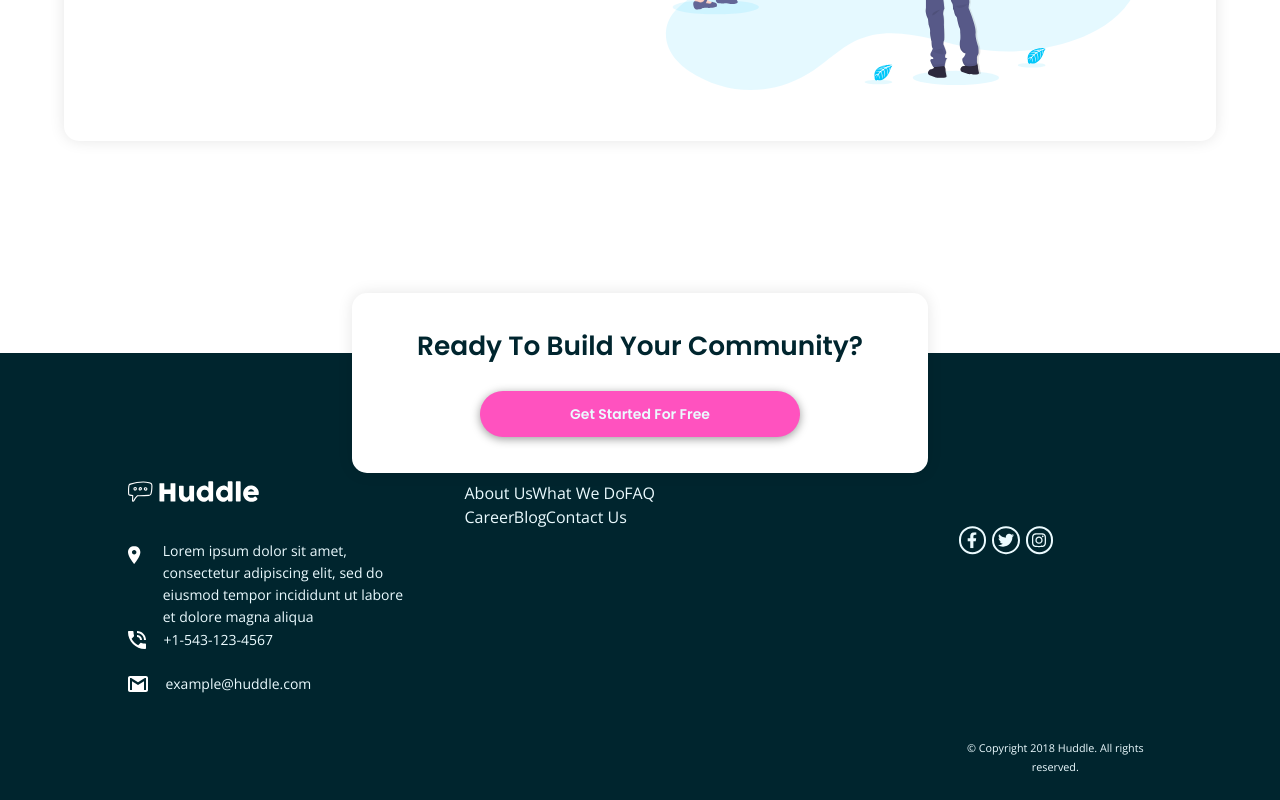
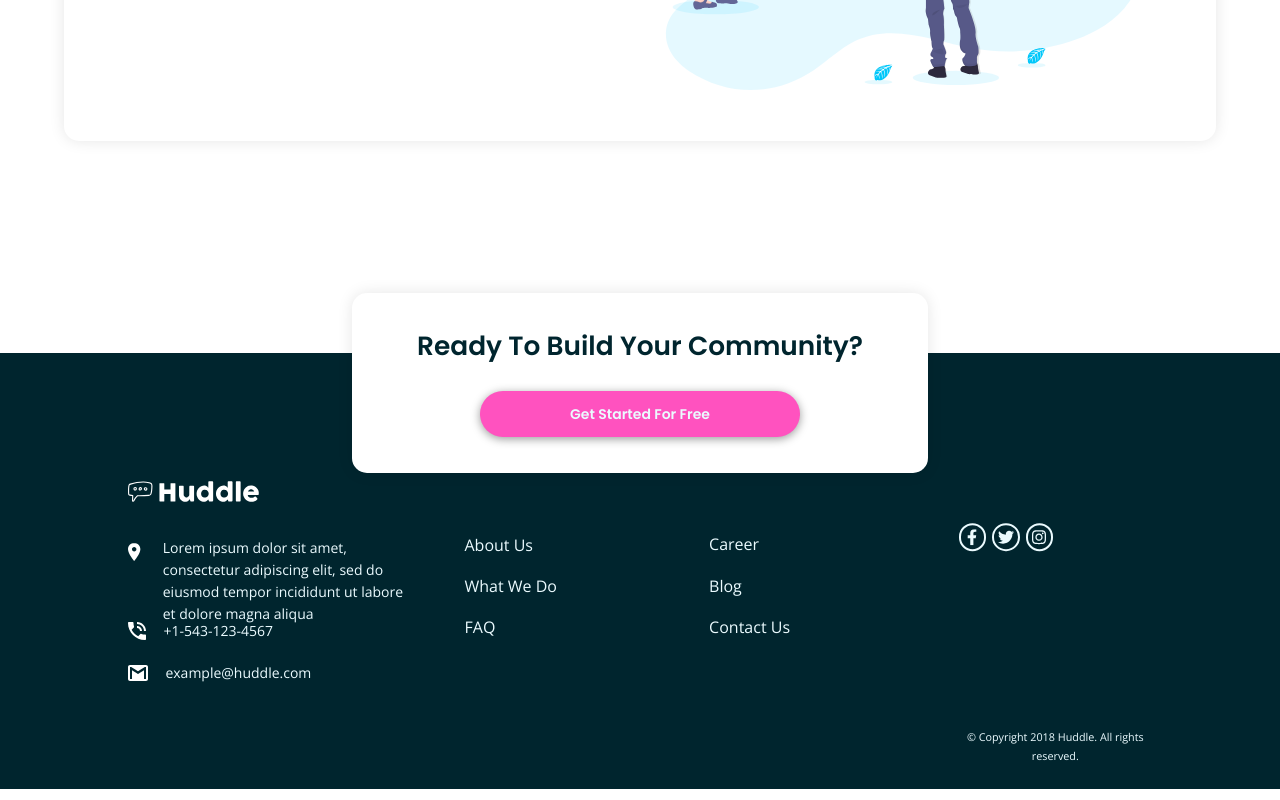
Before and after one commit to deb1401jit/Huddle-landing-page, a plain HTML site: page index.html in a window 1280 px wide. Shown: the part 2379-3179 px from the top of the page. Drawn offline with nearby package versions, Linux system fonts and the light colour scheme.

Commit message:
footer updated

```diff
--- a/index.html
+++ b/index.html
@@ -78,27 +78,37 @@
       <img src="images/icon-email.svg" alt="email icon">
       <p>example@huddle.com</p>
     </section>
-    <div class="footer-link-container">
+
     <a href="#" class="footer-links link-hover-animation">About Us</a>
     <a href="#" class="footer-links link-hover-animation">What We Do</a>
     <a href="#" class="footer-links link-hover-animation">FAQ</a>
     <a href="#" class="footer-links link-hover-animation">Career</a>
     <a href="#" class="footer-links link-hover-animation">Blog</a>
     <a href="#" class="footer-links link-hover-animation">Contact Us</a>
+
+    <div class="social-media-container">
+      <div tabindex="0">
+        <svg xmlns="http://www.w3.org/2000/svg" viewBox="0 0 320 512">
+          <path
+            d="M279.14 288l14.22-92.66h-88.91v-60.13c0-25.35 12.42-50.06 52.24-50.06h40.42V6.26S260.43 0 225.36 0c-73.22 0-121.08 44.38-121.08 124.72v70.62H22.89V288h81.39v224h100.17V288z" />
+        </svg>
       </div>
-    <div class="social-media-container">
-      <div>
-        <svg xmlns="http://www.w3.org/2000/svg" viewBox="0 0 320 512"><path d="M279.14 288l14.22-92.66h-88.91v-60.13c0-25.35 12.42-50.06 52.24-50.06h40.42V6.26S260.43 0 225.36 0c-73.22 0-121.08 44.38-121.08 124.72v70.62H22.89V288h81.39v224h100.17V288z"/></svg>
+      <div tabindex="0">
+        <svg xmlns="http://www.w3.org/2000/svg" viewBox="0 0 512 512">
+          <path
+            d="M459.37 151.716c.325 4.548.325 9.097.325 13.645 0 138.72-105.583 298.558-298.558 298.558-59.452 0-114.68-17.219-161.137-47.106 8.447.974 16.568 1.299 25.34 1.299 49.055 0 94.213-16.568 130.274-44.832-46.132-.975-84.792-31.188-98.112-72.772 6.498.974 12.995 1.624 19.818 1.624 9.421 0 18.843-1.3 27.614-3.573-48.081-9.747-84.143-51.98-84.143-102.985v-1.299c13.969 7.797 30.214 12.67 47.431 13.319-28.264-18.843-46.781-51.005-46.781-87.391 0-19.492 5.197-37.36 14.294-52.954 51.655 63.675 129.3 105.258 216.365 109.807-1.624-7.797-2.599-15.918-2.599-24.04 0-57.828 46.782-104.934 104.934-104.934 30.213 0 57.502 12.67 76.67 33.137 23.715-4.548 46.456-13.32 66.599-25.34-7.798 24.366-24.366 44.833-46.132 57.827 21.117-2.273 41.584-8.122 60.426-16.243-14.292 20.791-32.161 39.308-52.628 54.253z" />
+        </svg>
       </div>
-      <div>
-        <svg xmlns="http://www.w3.org/2000/svg" viewBox="0 0 512 512"><path d="M459.37 151.716c.325 4.548.325 9.097.325 13.645 0 138.72-105.583 298.558-298.558 298.558-59.452 0-114.68-17.219-161.137-47.106 8.447.974 16.568 1.299 25.34 1.299 49.055 0 94.213-16.568 130.274-44.832-46.132-.975-84.792-31.188-98.112-72.772 6.498.974 12.995 1.624 19.818 1.624 9.421 0 18.843-1.3 27.614-3.573-48.081-9.747-84.143-51.98-84.143-102.985v-1.299c13.969 7.797 30.214 12.67 47.431 13.319-28.264-18.843-46.781-51.005-46.781-87.391 0-19.492 5.197-37.36 14.294-52.954 51.655 63.675 129.3 105.258 216.365 109.807-1.624-7.797-2.599-15.918-2.599-24.04 0-57.828 46.782-104.934 104.934-104.934 30.213 0 57.502 12.67 76.67 33.137 23.715-4.548 46.456-13.32 66.599-25.34-7.798 24.366-24.366 44.833-46.132 57.827 21.117-2.273 41.584-8.122 60.426-16.243-14.292 20.791-32.161 39.308-52.628 54.253z"/></svg>
-      </div>
-      <div>
-        <svg xmlns="http://www.w3.org/2000/svg" viewBox="0 0 448 512"><path d="M224.1 141c-63.6 0-114.9 51.3-114.9 114.9s51.3 114.9 114.9 114.9S339 319.5 339 255.9 287.7 141 224.1 141zm0 189.6c-41.1 0-74.7-33.5-74.7-74.7s33.5-74.7 74.7-74.7 74.7 33.5 74.7 74.7-33.6 74.7-74.7 74.7zm146.4-194.3c0 14.9-12 26.8-26.8 26.8-14.9 0-26.8-12-26.8-26.8s12-26.8 26.8-26.8 26.8 12 26.8 26.8zm76.1 27.2c-1.7-35.9-9.9-67.7-36.2-93.9-26.2-26.2-58-34.4-93.9-36.2-37-2.1-147.9-2.1-184.9 0-35.8 1.7-67.6 9.9-93.9 36.1s-34.4 58-36.2 93.9c-2.1 37-2.1 147.9 0 184.9 1.7 35.9 9.9 67.7 36.2 93.9s58 34.4 93.9 36.2c37 2.1 147.9 2.1 184.9 0 35.9-1.7 67.7-9.9 93.9-36.2 26.2-26.2 34.4-58 36.2-93.9 2.1-37 2.1-147.8 0-184.8zM398.8 388c-7.8 19.6-22.9 34.7-42.6 42.6-29.5 11.7-99.5 9-132.1 9s-102.7 2.6-132.1-9c-19.6-7.8-34.7-22.9-42.6-42.6-11.7-29.5-9-99.5-9-132.1s-2.6-102.7 9-132.1c7.8-19.6 22.9-34.7 42.6-42.6 29.5-11.7 99.5-9 132.1-9s102.7-2.6 132.1 9c19.6 7.8 34.7 22.9 42.6 42.6 11.7 29.5 9 99.5 9 132.1s2.7 102.7-9 132.1z"/></svg>
+      <div tabindex="0">
+        <svg xmlns="http://www.w3.org/2000/svg" viewBox="0 0 448 512">
+          <path
+            d="M224.1 141c-63.6 0-114.9 51.3-114.9 114.9s51.3 114.9 114.9 114.9S339 319.5 339 255.9 287.7 141 224.1 141zm0 189.6c-41.1 0-74.7-33.5-74.7-74.7s33.5-74.7 74.7-74.7 74.7 33.5 74.7 74.7-33.6 74.7-74.7 74.7zm146.4-194.3c0 14.9-12 26.8-26.8 26.8-14.9 0-26.8-12-26.8-26.8s12-26.8 26.8-26.8 26.8 12 26.8 26.8zm76.1 27.2c-1.7-35.9-9.9-67.7-36.2-93.9-26.2-26.2-58-34.4-93.9-36.2-37-2.1-147.9-2.1-184.9 0-35.8 1.7-67.6 9.9-93.9 36.1s-34.4 58-36.2 93.9c-2.1 37-2.1 147.9 0 184.9 1.7 35.9 9.9 67.7 36.2 93.9s58 34.4 93.9 36.2c37 2.1 147.9 2.1 184.9 0 35.9-1.7 67.7-9.9 93.9-36.2 26.2-26.2 34.4-58 36.2-93.9 2.1-37 2.1-147.8 0-184.8zM398.8 388c-7.8 19.6-22.9 34.7-42.6 42.6-29.5 11.7-99.5 9-132.1 9s-102.7 2.6-132.1-9c-19.6-7.8-34.7-22.9-42.6-42.6-11.7-29.5-9-99.5-9-132.1s-2.6-102.7 9-132.1c7.8-19.6 22.9-34.7 42.6-42.6 29.5-11.7 99.5-9 132.1-9s102.7-2.6 132.1 9c19.6 7.8 34.7 22.9 42.6 42.6 11.7 29.5 9 99.5 9 132.1s2.7 102.7-9 132.1z" />
+        </svg>
       </div>
     </div>
     <p class="footer-note">&copy; Copyright 2018 Huddle. All rights reserved.</p>
   </footer>
+
 </body>
 
 </html>
```
Lines whose indentation alone changed are shown as unchanged.
